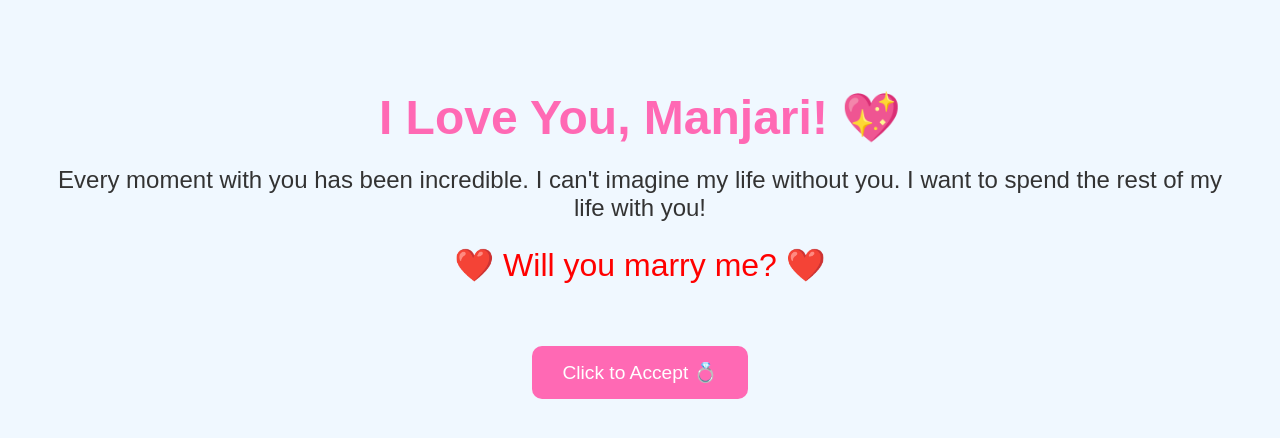
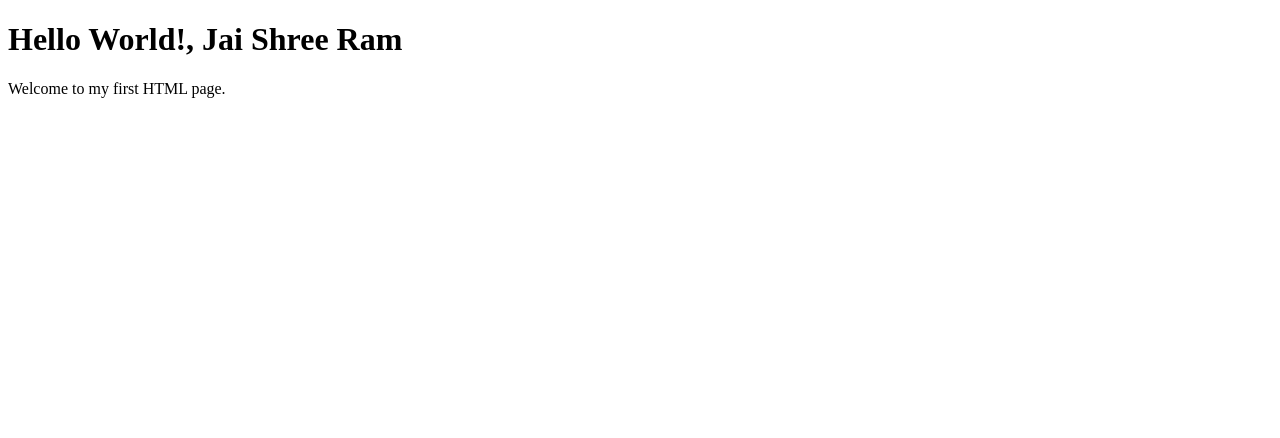
Before and after one commit to anmol2302/aws-bootstrap, a website: page index.html in a window 1280 px wide. Drawn offline with Linux system fonts and the light colour scheme.

Commit message:
Added index.html

```diff
--- a/index.html
+++ b/index.html
@@ -3,57 +3,10 @@
 <head>
     <meta charset="UTF-8">
     <meta name="viewport" content="width=device-width, initial-scale=1.0">
-    <title>Proposal to Manjari</title>
-    <style>
-        body {
-            font-family: Arial, sans-serif;
-            background-color: #f0f8ff;
-            text-align: center;
-            color: #333;
-            padding: 50px;
-        }
-        h1 {
-            color: #ff69b4;
-            font-size: 3em;
-            margin-bottom: 20px;
-        }
-        p {
-            font-size: 1.5em;
-            margin-top: 20px;
-        }
-        .heart {
-            font-size: 2em;
-            color: red;
-        }
-        .proposal-btn {
-            padding: 15px 30px;
-            background-color: #ff69b4;
-            color: white;
-            border: none;
-            border-radius: 10px;
-            font-size: 1.2em;
-            cursor: pointer;
-            margin-top: 30px;
-        }
-        .proposal-btn:hover {
-            background-color: #ff1493;
-        }
-    </style>
+    <title>Hello World</title>
 </head>
 <body>
-
-    <h1>I Love You, Manjari! 💖</h1>
-    <p>Every moment with you has been incredible. I can't imagine my life without you. I want to spend the rest of my life with you!</p>
-
-    <p class="heart">❤️ Will you marry me? ❤️</p>
-
-    <button class="proposal-btn" onclick="showProposalResponse()">Click to Accept 💍</button>
-
-    <script>
-        function showProposalResponse() {
-            alert("Yay! I love you too, Manjari! Let's start this beautiful journey together! 💕");
-        }
-    </script>
-
+    <h1>Hello World!, Jai Shree Ram</h1>
+    <p>Welcome to my first HTML page.</p>
 </body>
 </html>
```
